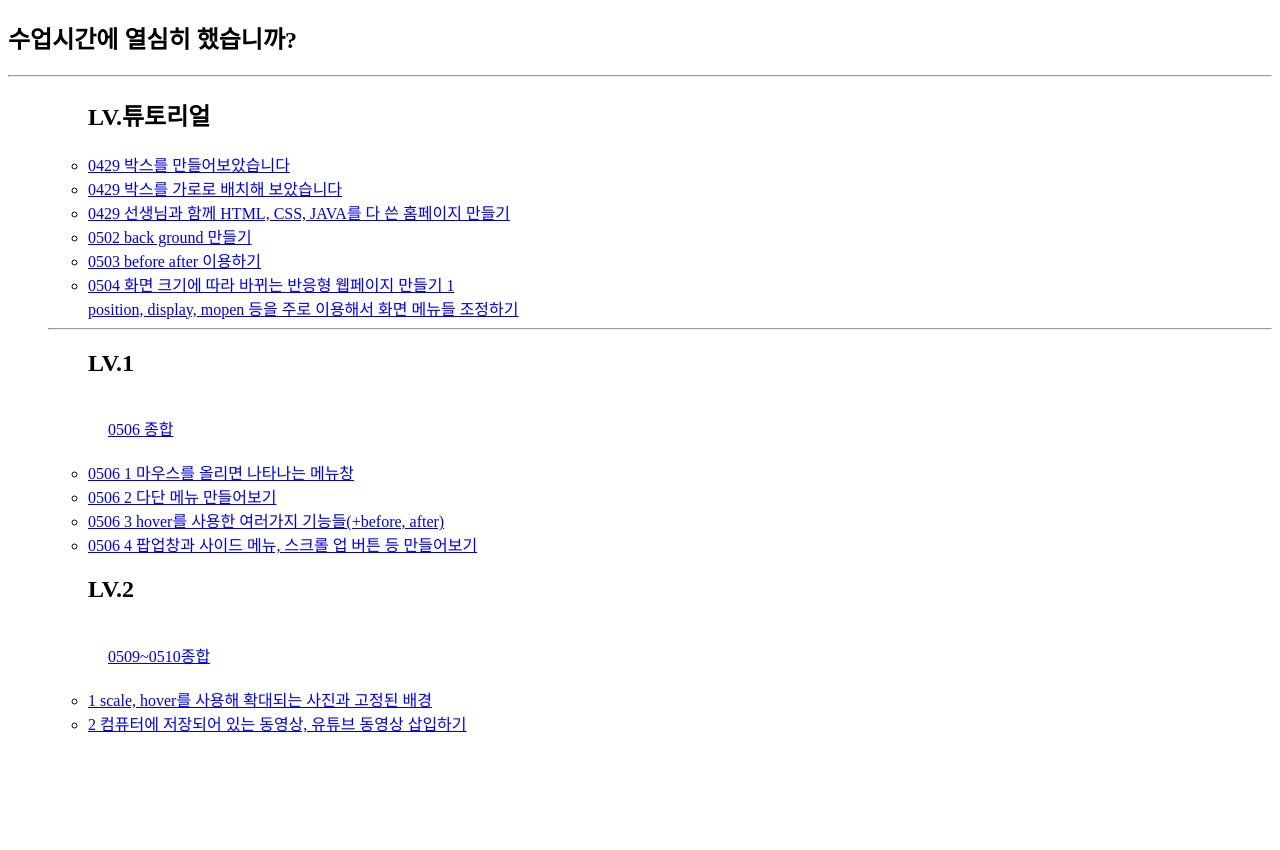
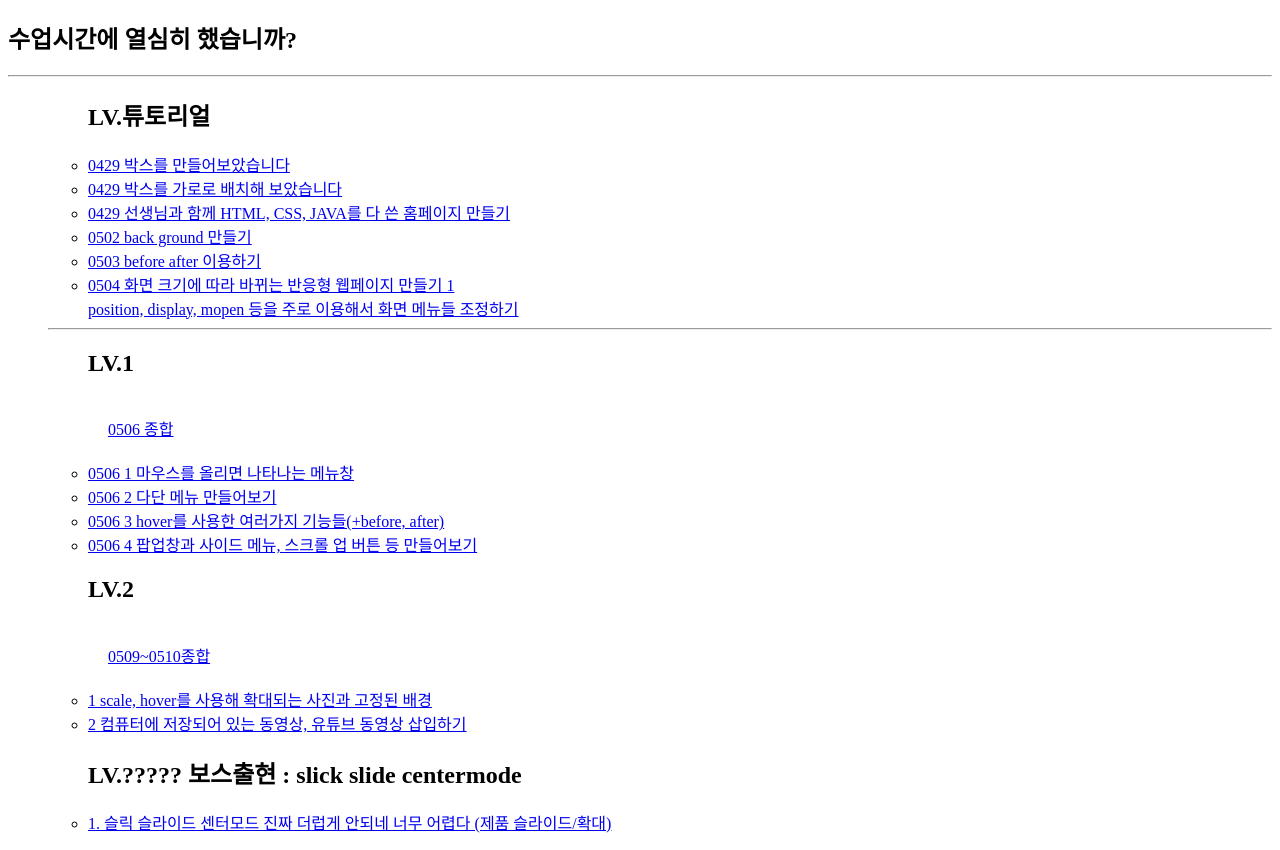
Before and after one commit to lysalad/lysalad.github.io, a plain HTML site: page index.html in a window 1280 px wide. Before the commit the page ends 800 px from the top, so only its background shows below. Drawn offline with Linux system fonts and the light colour scheme.

Commit message:
Add files via upload

```diff
--- a/index.html
+++ b/index.html
@@ -99,6 +99,17 @@
                     <a href="./0510_2.html" target="_blank"> 2 컴퓨터에 저장되어 있는 동영상, 유튜브 동영상 삽입하기</a>
                 </li>
 
+
+
+            </ul>
+
+            <ul>
+                <h2>LV.????? 보스출현 : slick slide centermode</h2>
+
+                <li>
+                    <a href="./t0511_1.html" target="_blank"> 1. 슬릭 슬라이드 센터모드 진짜 더럽게 안되네 너무 어렵다 (제품 슬라이드/확대)</a>
+                </li>
+
             </ul>
 
         </ol>
```
